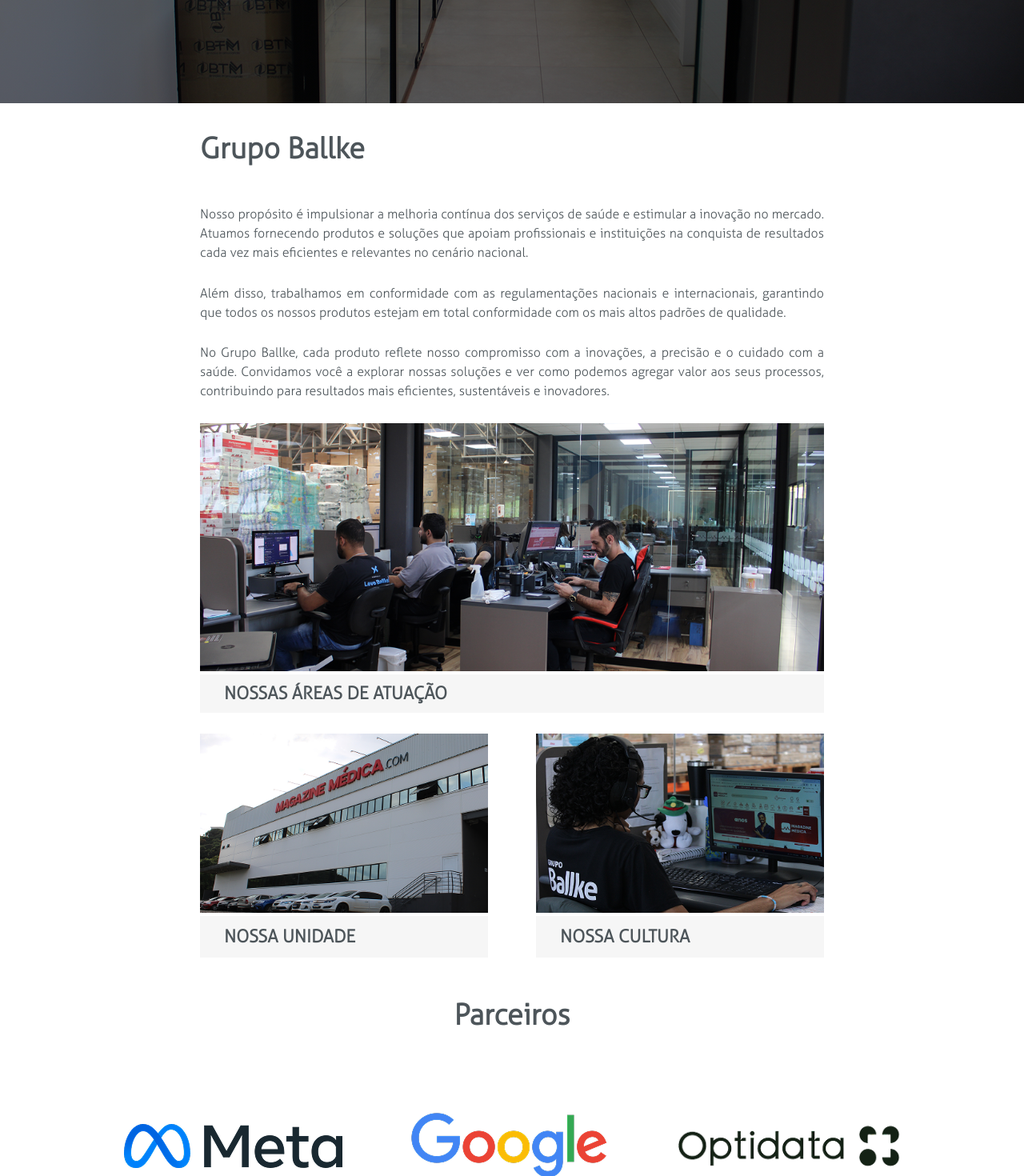
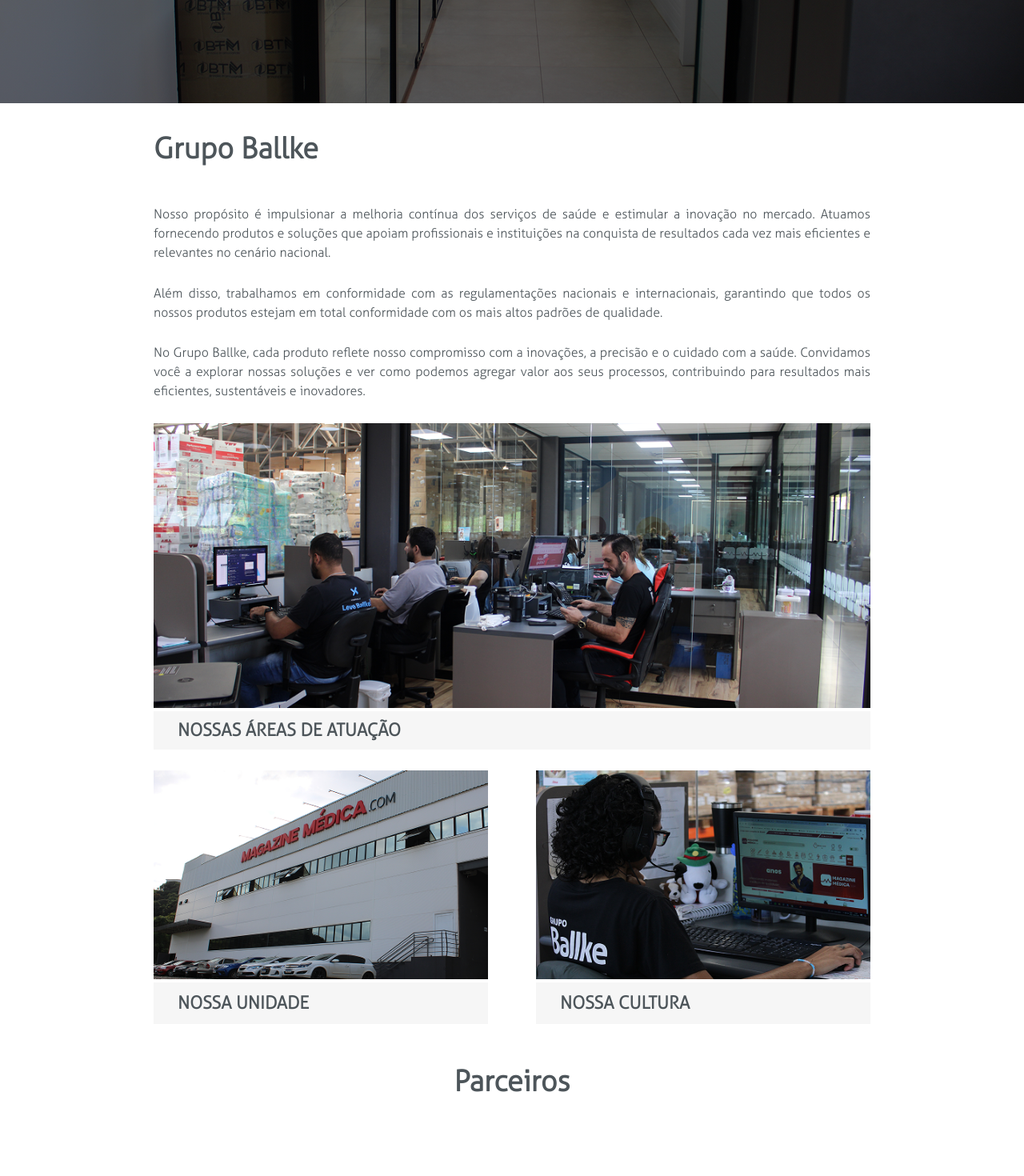
Before and after one commit to kimyoto/site_institucional_ballke, a React (Create React App) app: page /quem-somos in a window 1280 px wide. Shown: the part 420-1890 px from the top of the page at 80% size. Built offline with nearby package versions, Linux system fonts and the light colour scheme.

Commit message:
remove padding fixo das paginas

```diff
--- a/src/pages/ConhecaPage.css
+++ b/src/pages/ConhecaPage.css
@@ -4,7 +4,9 @@
   background-image:
     linear-gradient(rgba(17, 17, 17, 0.5), rgba(24, 24, 24, 0.5)),
     url('../assets/conhecatopo.png');
-    flex: 1
+    flex: 1;
+    align-items: center;
+    justify-content: center;
 }
 
 .conheca-main-background {
@@ -24,8 +26,6 @@
   color: #4D555A;
   text-align: justify;
   line-height: 1.5;
-  padding-left: 250px;
-  padding-right: 250px;
 }
 
 .conheca-lona-image {
@@ -35,10 +35,6 @@
 }
 
 .topo-text-1 {
-  position: absolute;
-  z-index: 10;
-  top: 80px;
-  left: 350px;
   font-family: 'Aller', sans-serif;
   font-weight: 500;
   font-size: 96px;
--- a/src/pages/ConhecaPage.tsx
+++ b/src/pages/ConhecaPage.tsx
@@ -36,13 +36,12 @@
           estratégicas, tecnológicas e sustentáveis que gerem impacto real — na
           saúde e além dela.
         </h2>
-
-        <img
+      </section>
+              <img
           src={require("../assets/lona.png")}
           alt="Imagem Lona Conheça"
           className="conheca-lona-image"
         />
-      </section>
     </>
   );
 }
--- a/src/pages/NossaCulturaPage.css
+++ b/src/pages/NossaCulturaPage.css
@@ -18,8 +18,6 @@
 
 .cultura-content-section {
   padding-top: 91px;
-  padding-left: 250px;
-  padding-right: 250px;
   padding-bottom: 100px;
 }
 
--- a/src/pages/QuemSomosPage.css
+++ b/src/pages/QuemSomosPage.css
@@ -19,8 +19,6 @@
 
 .text-images-quemsomos {
   height: 400px;
-  padding-left: 250px;
-  padding-right: 250px;
 }
 
 .quemsomos-grupoballke{
@@ -44,8 +42,6 @@
 
 .quemsomos-images {
   width: 100%;
-  padding-left: 250px;
-  padding-right: 250px;
 }
 
 .quemsomos-section-imgs {
@@ -110,8 +106,6 @@
   margin-top: 50px;
   margin-bottom: 140px;
   row-gap: 100px;
-  padding-left: 250px;
-  padding-right: 250px;
 }
 
 .parceiros-title {
@@ -129,8 +123,6 @@
   align-items: center;
   justify-content: center;
   gap: 86px;
-  padding-left: 250px;
-  padding-right: 250px;
 }
 
 .parceiros-logo {
```
